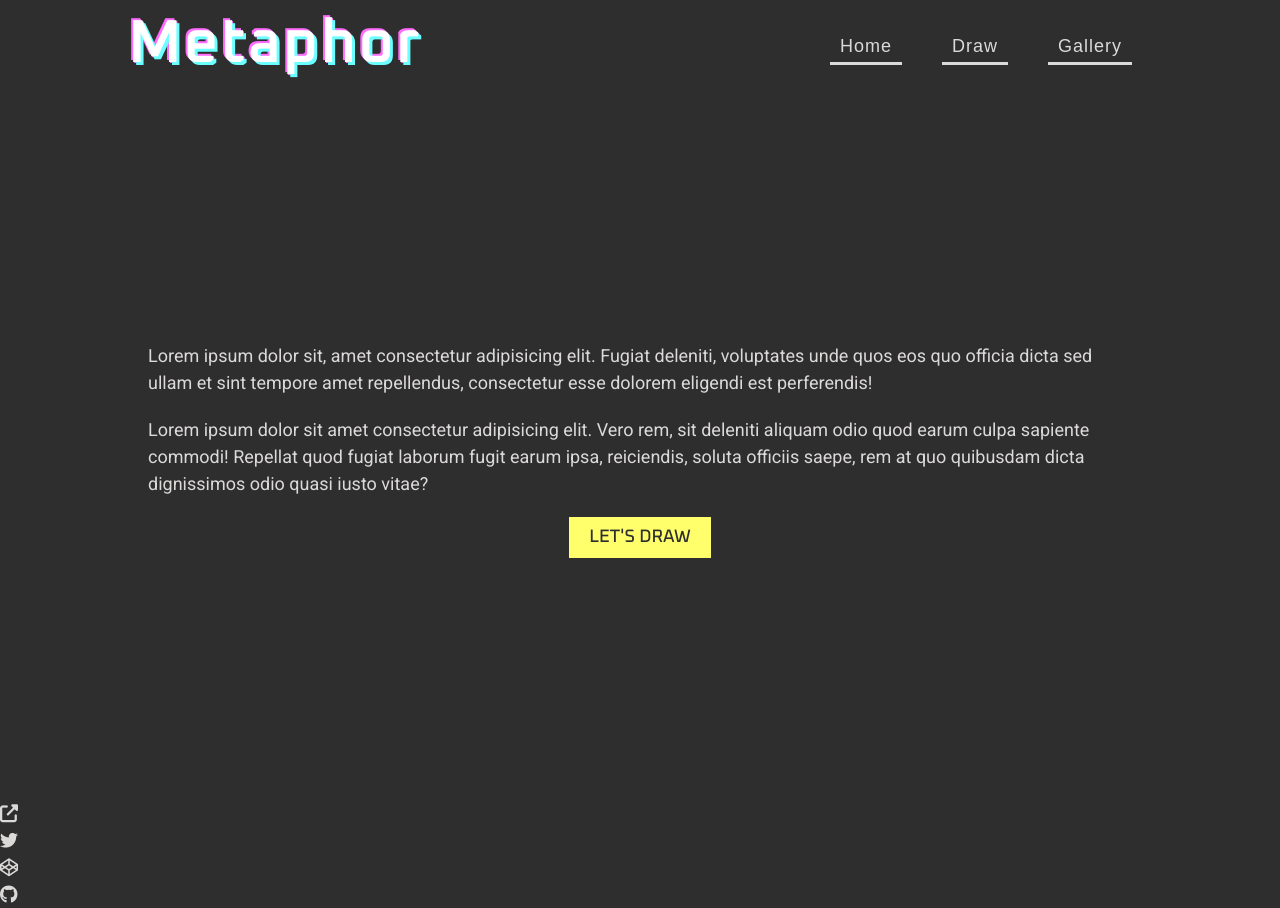
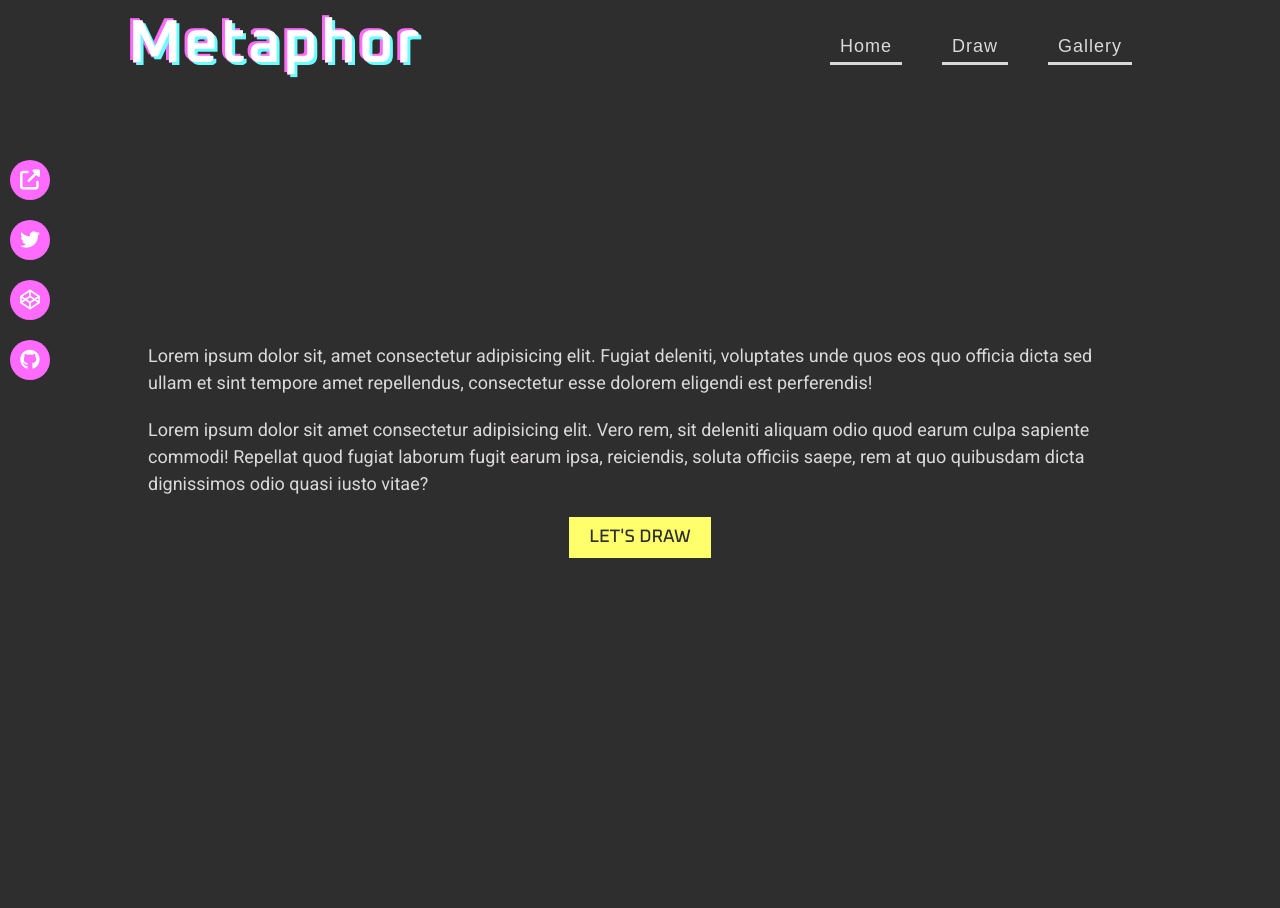
Before and after one commit to Olcatsy/analog, a React (Create React App) app: page / in a window 1280 px wide. After the commit the page ends 800 px from the top, so only its background shows below. Built offline with nearby package versions, Linux system fonts and the light colour scheme.

Commit message:
prompt randomized on draw page load. Styled footer. minor style additions

```diff
--- a/public/index.html
+++ b/public/index.html
@@ -2,9 +2,7 @@
 <html lang="en">
   <head>
     <meta charset="utf-8" />
-    <!-- <link rel="icon" href="%PUBLIC_URL%/favicon.ico" /> -->
     <meta name="viewport" content="width=device-width, initial-scale=1" />
-    <meta name="theme-color" content="#000000" />
     <meta
       name="description"
       content="Web site created using create-react-app"
@@ -23,6 +21,7 @@
       work correctly both with client-side routing and a non-root public URL.
       Learn how to configure a non-root public URL by running `npm run build`.
     -->
+    <link rel="shortcut icon" href="%PUBLIC_URL%/favicon.png" type="image/png">
     <script src='https://kit.fontawesome.com/cb6fbd44a4.js' crossorigin='anonymous'></script>
     <title>Metaphor</title>
   </head>
--- a/src/App.css
+++ b/src/App.css
@@ -30,6 +30,9 @@ html { -moz-box-sizing: border-box; -webkit-box-sizing: border-box; box-sizing:
 
   /* page padding */
   --pagePadding: 60px 0;
+
+  /* transition */
+  --transition: all 0.2s ease;
 }
 
 
@@ -103,6 +106,7 @@ button {
   text-transform: uppercase;
   padding: 10px 20px;
   font-family: 'Oxanium', sans-serif;
+  transition: var(--transition);
 }
 /* END OF GENERAL STYLES */
 
@@ -125,7 +129,7 @@ h1 {
   letter-spacing: 2px;
   font-weight: 600;
   font-size: calc(3.5rem + 2vw);
-  filter: drop-shadow(3px 3px 0 var(--accent1)) drop-shadow(-2px -2px 0 var(--accent2));
+  filter: drop-shadow(3px 3px 0 var(--accent1)) drop-shadow(-3px -2px 0 var(--accent2));
 }
 
 nav ul {
@@ -139,6 +143,7 @@ nav ul {
   letter-spacing: 1px;
   padding: 10px 10px 5px;
   margin: 0 20px;
+  transition: var(--transition);
 }
 
   .navButton.homeButton:hover {
@@ -208,6 +213,9 @@ nav ul {
   top: 10px;
   padding: 15px 30px;
   font-size: 2.2rem;
+  width: max-content;
+  position: relative;
+  transform: translate(-70%, 50%);
 }
 
 .prompt span {
@@ -235,10 +243,43 @@ nav ul {
 .userDrawing img {
   background-color: white;
 }
+
+.userDrawing p {
+  background-color: var(--secondary);
+  width: max-content;
+  padding: 10px 20px;
+  position: relative;
+  transform: translate(-10%, -50%) ;
+}
 /* END OF GALLERY STYLES */
 
 
 
 /* FOOTER STYLES */
+footer {
+  position: fixed;
+  top: calc(10vh + 60px);
+}
 
+footer li {
+  margin: 20px 10px;
+}
+
+footer a {
+  background-color: var(--accent2);
+  color: white;
+  font-size: 2rem;
+  border-radius: 50%;
+  padding: 10px;
+  width: 40px;
+  height: 40px;
+  display: flex;
+  justify-content: center;
+  align-items: center;
+  transition: var(--transition);
+}
+  footer a:hover,
+  footer a:focus {
+    transform: scale(1.1);
+  }
 /* END OF FOOTER STYLES */
--- a/src/App.js
+++ b/src/App.js
@@ -15,7 +15,7 @@ class App extends Component {
     super();
 
     this.state = {
-      currentPage: 'home',
+      currentPage: "home",
     }
   }
 
@@ -26,6 +26,17 @@ class App extends Component {
     })
   }
 
+  // selects a random prompt for the user to draw
+  randomizePrompts = () => {
+    // get a random index from the wordPrompts array
+    const randomIndex = Math.floor(Math.random() * (this.state.wordPrompts.length));
+
+    this.setState({
+      chosenPrompt: this.state.wordPrompts[randomIndex],
+    })
+  }
+
+
 
   render() {
     let pageToDisplay;
@@ -34,7 +45,7 @@ class App extends Component {
     if (this.state.currentPage === "home") {
       pageToDisplay = <Home />
     } else if (this.state.currentPage === "draw") {
-      pageToDisplay = <Draw />;
+      pageToDisplay = <Draw chosenPrompt={this.state.chosenPrompt}/>;
     } else if (this.state.currentPage === "gallery") {
       pageToDisplay = <Gallery />;
     }
--- a/src/components/Footer.js
+++ b/src/components/Footer.js
@@ -2,7 +2,7 @@ import React from 'react';
 
 
 
-const Footer = ({ }) => {
+const Footer = () => {
 
   return (
     <footer>
--- a/src/components/draw/Draw.js
+++ b/src/components/draw/Draw.js
@@ -12,7 +12,7 @@ class Draw extends Component {
       userDrawing: {},
       wordPrompts: ["Anger", "Anxiety",
         "Tranquility", "Depression", "Soft", "Chaos", "Order", "Joy", "Sickness", "Energy", "Death", "Love", "Dream", "Fragility", "Growth", "Loneliness", "Movement", "Shock", "Fatigue"],
-        chosenPrompt: "",
+      chosenPrompt: "",
     }
   }
 
@@ -25,12 +25,16 @@ class Draw extends Component {
     })
   }
 
+  componentDidMount() {
+    this.randomizePrompts();
+  }
+
   render() {
       return (
         <div className="draw">
-          <button onClick={this.randomizePrompts}>Get a prompt</button>
+          {/* <button onClick={this.props.randomizePrompts}>Get a prompt</button> */}
           <p className="prompt">Your prompt is <span>{this.state.chosenPrompt}</span>.</p>
-          <Canvas chosenPrompt={this.state.chosenPrompt}/>
+          <Canvas chosenPrompt={this.props.chosenPrompt}/>
         </div>
       );
   }
```
Also changed, not shown: public/favicon.png (added).
